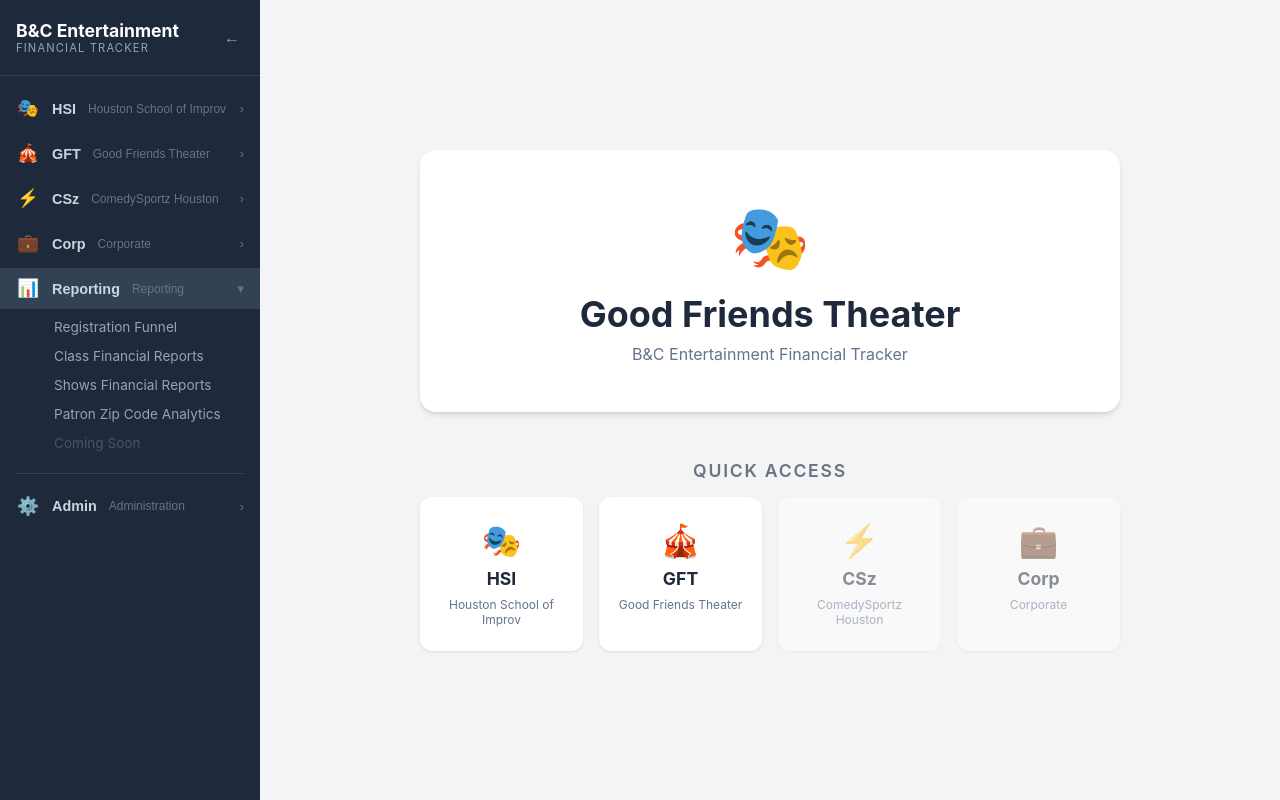
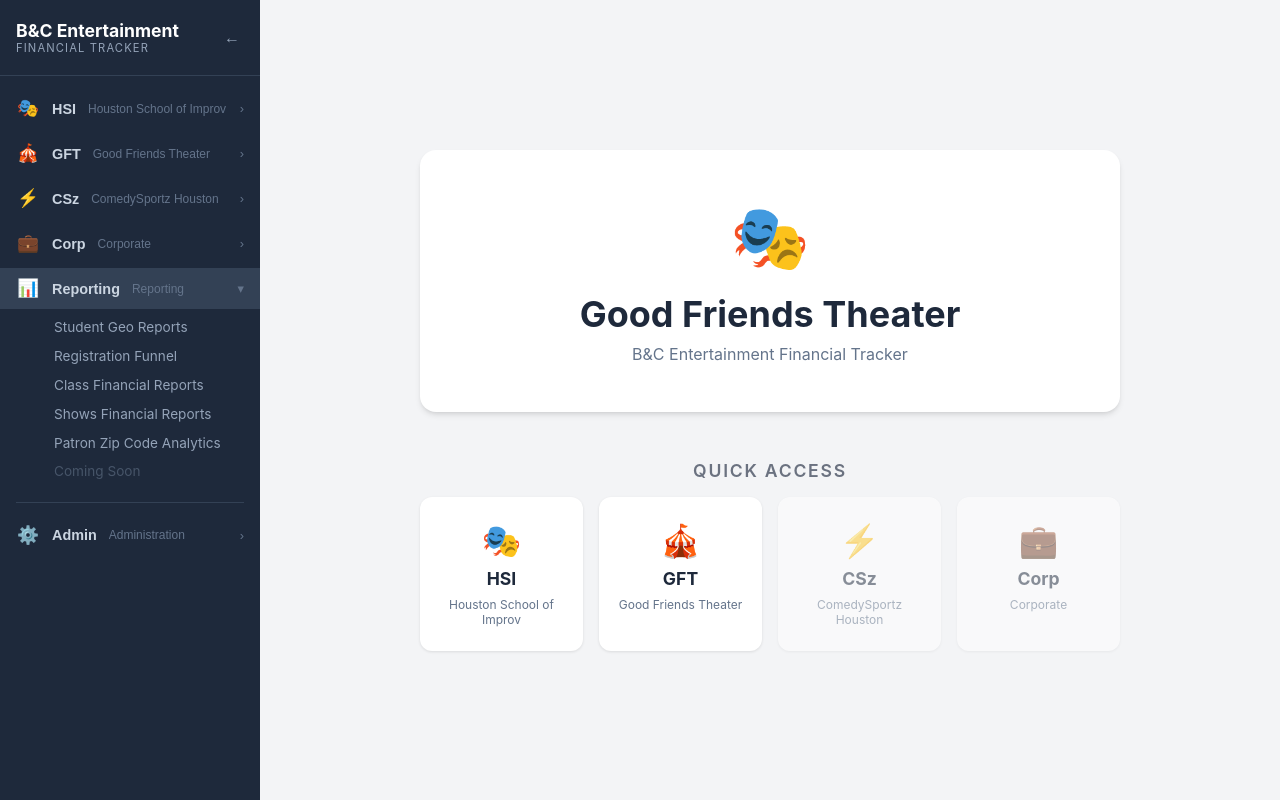
Before and after one commit to michaelh440/GFT_Finances, a SvelteKit app: page / in a window 1280 px wide. Built offline with nearby package versions, Linux system fonts and the light colour scheme.

Commit message:
Added student geo analysis page to left nav

```diff
--- a/src/routes/+layout.svelte
+++ b/src/routes/+layout.svelte
@@ -63,6 +63,7 @@
 			basePath: '/',
 			children:
 			[
+				{ label: 'Student Geo Reports', href: '/hsi/reports/student_geo_analytics' },
 				{ label: 'Registration Funnel', href: '/hsi/registrations' },
 				{ label: 'Class Financial Reports', href: '/hsi/reports' },
 				{ label: 'Shows Financial Reports', href: '/shows/reports' },
```
